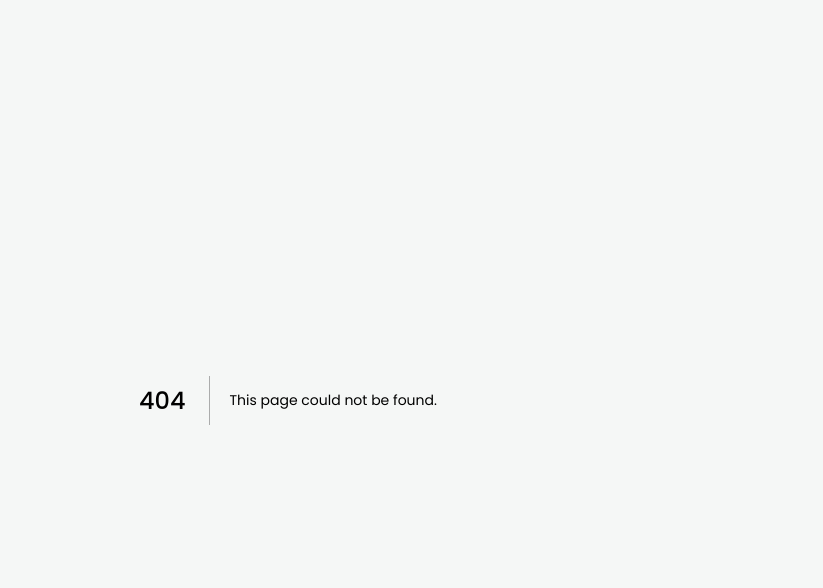
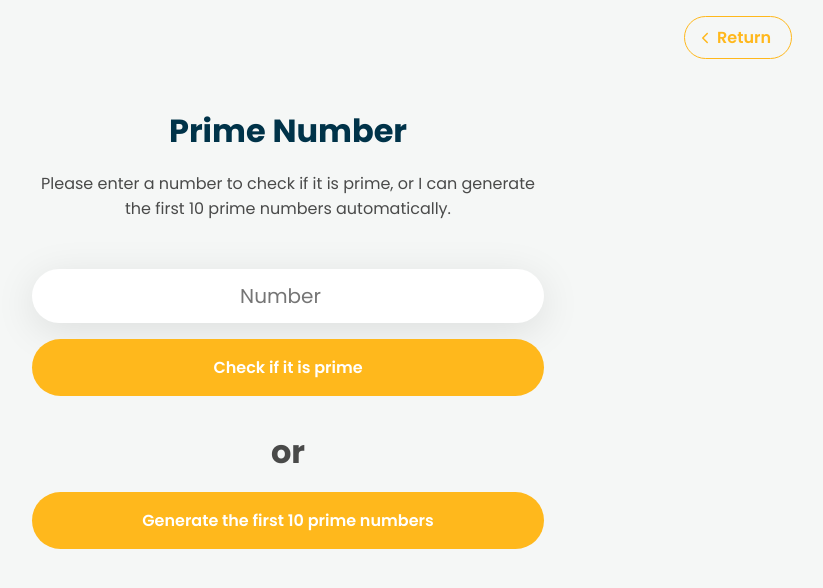
Before and after one commit to werlleyg/mdc-partners-application, a Next.js app: page /primenumber in a window 1280 px wide. Before the commit this address had no page. Shown: the top 588 px of the page, without its empty margins (352-1175 px from the left). Built offline with nearby package versions, Linux system fonts and the light colour scheme.

Commit message:
feat: create prime number page, layout, style and functions

```diff
--- a/src/components/Input/styles.ts
+++ b/src/components/Input/styles.ts
@@ -8,7 +8,7 @@ export const InputCustom = styled.input<IInput>`
   border: 0;
   padding: 0.75rem 1.25rem;
   font-size: 1.25rem;
-  box-shadow: 0rem 0.5rem 2.5rem rgba(0, 0, 0, 0.1);
+  box-shadow: 0rem 0.5rem 2.5rem rgba(var(--dark-rgb-color), 0.1);
   text-align: center;
   color: var(--primary-color);
 `;
--- a/src/pages/index.tsx
+++ b/src/pages/index.tsx
@@ -12,6 +12,7 @@ import { ICard } from "@/dtos/card";
 
 // icons
 import { BsFillCalculatorFill } from "react-icons/bs";
+import { TbNumbers } from "react-icons/tb";
 
 export default function Home() {
   const [cardData] = useState<ICard[]>([
@@ -19,6 +20,11 @@ export default function Home() {
       title: "Simple Calculator",
       Icon: BsFillCalculatorFill,
       link: "/simplecalculator",
+    },
+    {
+      title: "Prime Number",
+      Icon: TbNumbers,
+      link: "/primenumber",
     },
   ]);
   return (
--- /dev/null
+++ b/src/pages/primenumber/index.tsx
@@ -0,0 +1,168 @@
+import { ChangeEvent, FormEvent, useCallback, useState } from "react";
+import { toast } from "react-toastify";
+
+// styles
+import {
+  Container,
+  DivDeck,
+  DivNumber,
+  DivResult,
+  Form,
+  SpanDivider,
+  Subtitle,
+} from "./styles";
+// components
+import { CustomHead } from "@/layout/CustomHead";
+import { H1 } from "@/components/H1";
+import { InputCustom } from "@/components/Input/styles";
+// types
+import { ICalculator } from "@/dtos/calculator";
+import { Button } from "@/components/Button";
+import { Header } from "@/components/Header";
+import { DotSpinner } from "@/components/DotSpinner";
+
+interface IPrimeNumberData {
+  number?: number;
+  isPrime?: boolean;
+  showResult?: boolean;
+}
+
+export default function PrimeNumber() {
+  const [titlePage] = useState<string>("Prime Number");
+  const [primeNumberData, setPrimeNumberData] = useState<IPrimeNumberData>();
+  const [listNumberData, setListNumberData] = useState<number[]>([]);
+  const [showSpinner, setShowSpinner] = useState<boolean>(false);
+  const DELAY_TIME: number = 3; // in seconds
+
+  // handle change input
+  const handleChangeInput = useCallback(
+    (event: ChangeEvent<HTMLInputElement>) => {
+      const checkRegex = /^\d*$/g;
+      let value = event.target.value.trim();
+      const name = event.target.name;
+
+      // check if value is type number
+      if (!checkRegex.test(value)) return;
+
+      // set number value and rest isPrime and ShowResult values
+      setPrimeNumberData({
+        ...primeNumberData,
+        [name]: value,
+        isPrime: false,
+        showResult: false,
+      });
+    },
+    [primeNumberData],
+  );
+
+  const numberIsPrime = useCallback((currentnumber: number) => {
+    // if the number is less than or equal to 1, it is not prime
+    if (currentnumber <= 1) return false;
+
+    // if the number is divisible by any integer i between 2 and its square root, then it is not a prime number
+    for (let i = 2; i <= Math.sqrt(currentnumber); i++) {
+      if (currentnumber % i === 0) {
+        return false;
+      }
+    }
+    return true;
+  }, []);
+
+  const handleSubmit = useCallback(
+    (event: FormEvent<HTMLFormElement>) => {
+      event.preventDefault();
+      if (!primeNumberData?.number) return;
+
+      setShowSpinner(true);
+
+      const isPrime: boolean = numberIsPrime(primeNumberData?.number);
+
+      setTimeout(() => {
+        setPrimeNumberData({ ...primeNumberData, showResult: true, isPrime });
+        setShowSpinner(false);
+      }, DELAY_TIME * 1000);
+    },
+    [primeNumberData, numberIsPrime],
+  );
+
+  const findFirstNPrimeNumbers = useCallback(
+    (maxNumber: number) => {
+      setShowSpinner(true);
+      let counter: number = 0;
+      let initialNumber = (listNumberData[listNumberData.length - 1] || 0) + 2;
+
+      for (let i = initialNumber; counter < maxNumber; i++) {
+        if (numberIsPrime(i)) {
+          setTimeout(() => {
+            setShowSpinner(false);
+            setListNumberData((prev) => [...prev, i]);
+          }, DELAY_TIME * 1000);
+          counter++;
+        }
+      }
+    },
+    [numberIsPrime, listNumberData],
+  );
+
+  const handleSetShowPrimeNumbers = useCallback(() => {
+    findFirstNPrimeNumbers(10);
+  }, [findFirstNPrimeNumbers]);
+
+  return (
+    <>
+      <CustomHead title={titlePage} />
+      <Header link='/' />
+      <Container>
+        <H1>{titlePage}</H1>
+        <Subtitle>
+          Please enter a number to check if it is prime, or I can generate the
+          first 10 prime numbers automatically.
+        </Subtitle>
+        <Form onSubmit={handleSubmit}>
+          <InputCustom
+            type='number'
+            placeholder='Number'
+            value={primeNumberData?.number ?? ""}
+            name='number'
+            onChange={handleChangeInput}
+            required
+          />
+
+          <Button customTitle='Check if it is prime' customColor='secondary' />
+        </Form>
+
+        <DivResult showContent={primeNumberData?.showResult}>
+          <p>
+            {primeNumberData?.isPrime ? "Sim" : "Não"}, o númerio{" "}
+            <b>{primeNumberData?.number}</b>{" "}
+          </p>
+          <span
+            className={
+              primeNumberData?.isPrime ? "span__is-prime" : "span__not-prime"
+            }
+          >
+            {" "}
+            {primeNumberData?.isPrime ? "" : "não"} é primo
+          </span>
+        </DivResult>
+
+        <SpanDivider>or</SpanDivider>
+
+        <Button
+          customTitle={`Generate ${
+            listNumberData.length > 0 ? "more" : "the first"
+          } 10 prime numbers`}
+          customColor='secondary'
+          onClick={handleSetShowPrimeNumbers}
+        />
+        <DivDeck>
+          {listNumberData?.map((primeNumber) => (
+            <DivNumber key={primeNumber}>{primeNumber}</DivNumber>
+          ))}
+        </DivDeck>
+
+        {showSpinner && <DotSpinner />}
+      </Container>
+    </>
+  );
+}
--- /dev/null
+++ b/src/pages/primenumber/styles.ts
@@ -0,0 +1,88 @@
+import styled from "@emotion/styled";
+
+export const Container = styled.main`
+  text-align: center;
+  gap: 1rem;
+  display: flex;
+  flex-direction: column;
+`;
+
+export const Subtitle = styled.p`
+  color: var(--subtitle-color);
+  width: min(100%, 32rem);
+  margin-inline: auto;
+`;
+
+export const Form = styled.form`
+  display: flex;
+  flex-direction: column;
+  gap: 1rem;
+  margin-top: 2rem;
+`;
+
+export const SpanDivider = styled.span`
+  font-size: 2rem;
+  font-weight: 700;
+  color: var(--subtitle-color);
+`;
+
+interface IDivResult {
+  showContent?: boolean;
+}
+
+export const DivResult = styled.div<IDivResult>`
+  overflow: hidden;
+  max-height: ${(props) => (props.showContent ? "5.5rem" : "0px")};
+  padding: ${(props) => (props.showContent ? "1rem 0rem" : "0rem")};
+
+  transition: height ease-in-out 3s;
+  b {
+    background-color: rgba(var(--dark-rgb-color), 0.1);
+    padding: 0rem 0.25rem;
+    border-radius: 0.2rem;
+  }
+  span {
+    font-size: 2rem;
+    font-weight: 600;
+  }
+  .span__is-prime {
+    color: var(--success-color);
+  }
+  .span__not-prime {
+    color: var(--error-color);
+  }
+`;
+
+export const DivDeck = styled.div`
+  padding-top: 1rem;
+  display: grid;
+  grid-template-columns: repeat(
+    5,
+    minmax(60px, 1fr)
+  ); /* Definindo as colunas */
+  gap: 16px; /* Espaçamento entre as colunas */
+  margin: 0 auto;
+`;
+
+export const DivNumber = styled.div`
+  aspect-ratio: 1/1;
+  background-color: var(--white-color);
+  color: var(--primary-color);
+  text-align: center;
+  padding: 1.25rem;
+  font-weight: 600;
+  box-shadow: 0rem 0.5rem 2.5rem rgba(var(--dark-rgb-color), 0.1);
+
+  animation: floatingAnimation var(--transition-time) forwards;
+
+  @keyframes floatingAnimation {
+    0% {
+      opacity: 0;
+      transform: translateY(20%);
+    }
+    100% {
+      opacity: 1;
+      transform: translateY(0%);
+    }
+  }
+`;
--- a/src/styles/globals.css
+++ b/src/styles/globals.css
@@ -4,6 +4,9 @@
   --white-color: #ffffff;
   --brack-color: #121214;
   --gray-color: #f5f7f6;
+  --success-color: #00a86b;
+  --error-color: #dc143c;
+
   --transparent: transparent;
 
   /* rgba */
@@ -13,7 +16,7 @@
   --primary-color: #003349;
   --secondary-color: #ffb81c;
   --title-color: #009cbd;
-
+  --subtitle-color: rgba(0, 0, 0, 0.7);
   --background-color: var(--gray-color);
 
   /* settings  */
```
Also changed, not shown: src/pages/simplecalculator/index.tsx (+6 -2 lines), src/pages/simplecalculator/styles.ts (+9 -0 lines), src/pages/styles.ts (+7 -1 lines).
